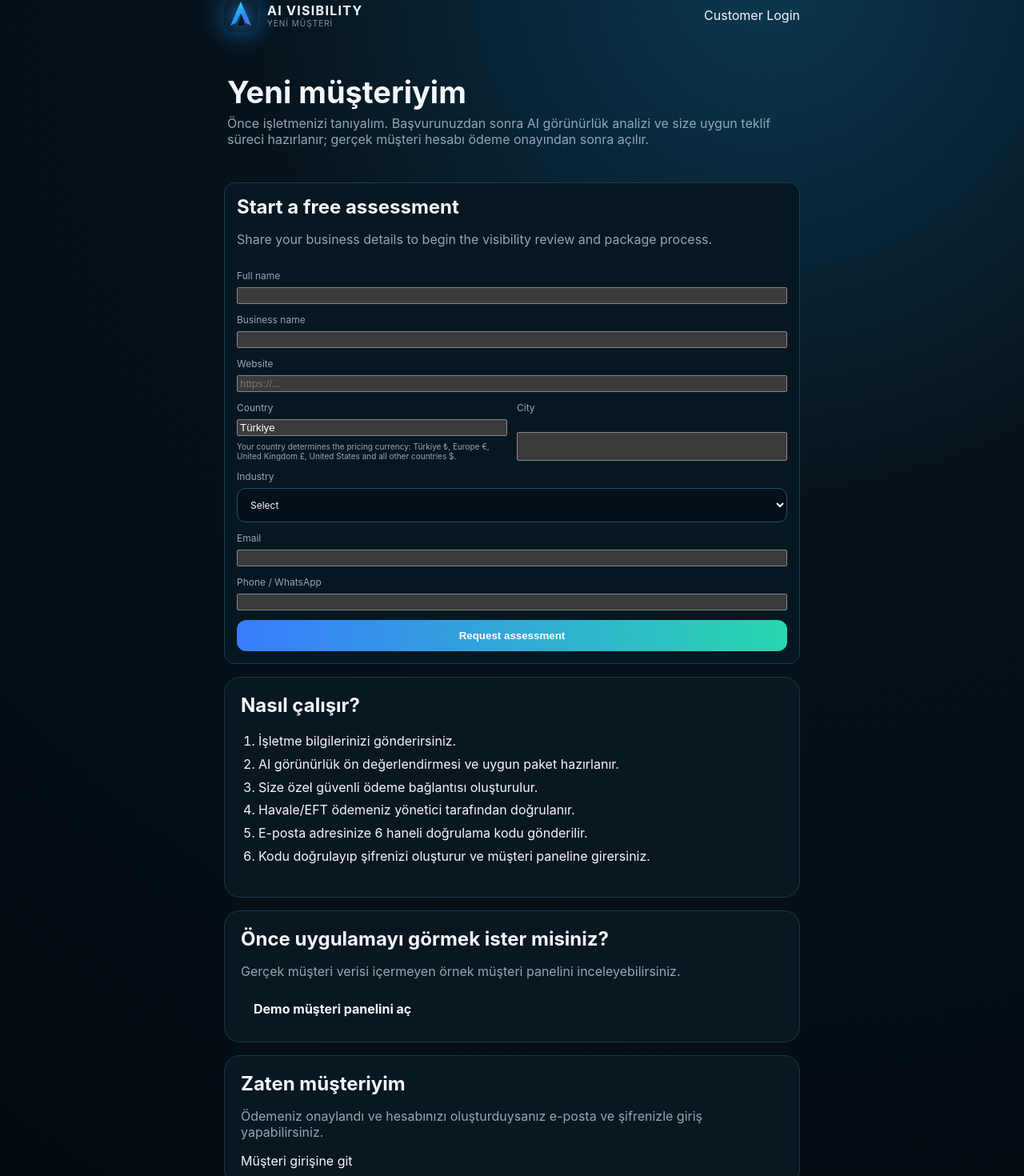
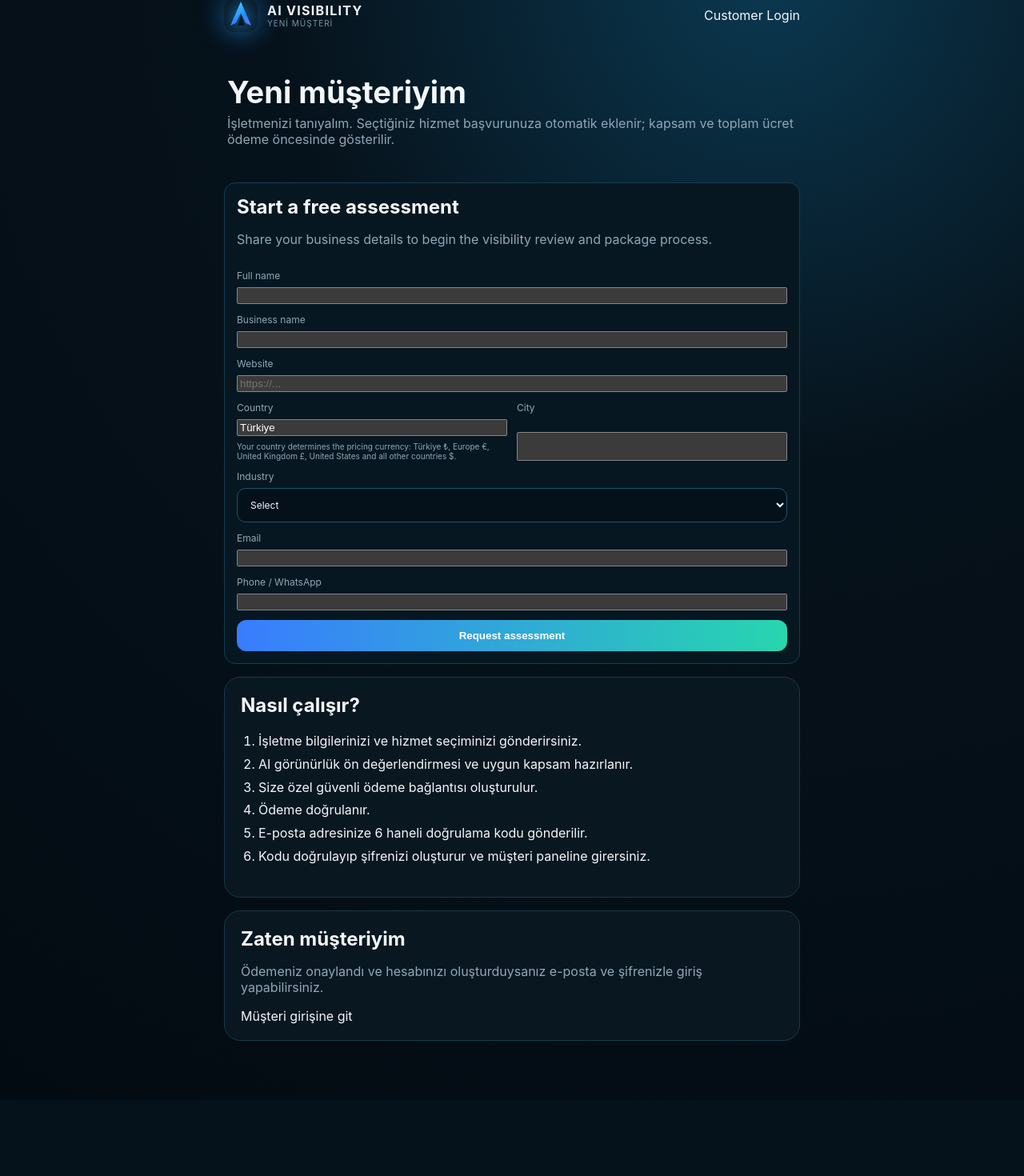
Before and after one commit to mehmetozan-5858/ai-visibility, a Next.js app: page /yeni-musteri in a window 1280 px wide. Shown: the part 30-1500 px from the top of the page at 80% size. After the commit the page ends 1405 px from the top, so only its background shows below. Built offline with nearby package versions, Linux system fonts and the light colour scheme.

Commit message:
Carry selected service through customer lead flow

```diff
--- a/app/yeni-musteri/page.js
+++ b/app/yeni-musteri/page.js
@@ -1,41 +1,14 @@
 import Link from "next/link";
 import NewCustomerLeadForm from "../../components/NewCustomerLeadForm";
-
 export const metadata={title:"Yeni Müşteri | AI Visibility"};
-
-export default function NewCustomerPage(){
+const allowed=new Set(["business-diagnosis","business-solution","business-monitoring"]);
+export default async function NewCustomerPage({searchParams}){
+  const p=await searchParams;const service=allowed.has(String(p?.service||""))?String(p.service):"";
   return <main style={{maxWidth:760,margin:"0 auto",padding:"28px 20px 60px"}}>
-    <header className="top" style={{marginBottom:24}}>
-      <Link href="/demo" className="brand"><span className="logo">A</span><div><strong>AI VISIBILITY</strong><small>YENİ MÜŞTERİ</small></div></Link>
-      <Link href="/musteri-giris" style={{textDecoration:"none"}}>Müşteri Girişi</Link>
-    </header>
-
-    <section className="page-head"><div><h1>Yeni müşteriyim</h1><p>Önce işletmenizi tanıyalım. Başvurunuzdan sonra AI görünürlük analizi ve size uygun teklif süreci hazırlanır; gerçek müşteri hesabı ödeme onayından sonra açılır.</p></div></section>
-
-    <NewCustomerLeadForm/>
-
-    <section className="panel" style={{marginBottom:16}}>
-      <h2>Nasıl çalışır?</h2>
-      <ol style={{lineHeight:1.8,paddingLeft:22}}>
-        <li>İşletme bilgilerinizi gönderirsiniz.</li>
-        <li>AI görünürlük ön değerlendirmesi ve uygun paket hazırlanır.</li>
-        <li>Size özel güvenli ödeme bağlantısı oluşturulur.</li>
-        <li>Havale/EFT ödemeniz yönetici tarafından doğrulanır.</li>
-        <li>E-posta adresinize 6 haneli doğrulama kodu gönderilir.</li>
-        <li>Kodu doğrulayıp şifrenizi oluşturur ve müşteri paneline girersiniz.</li>
-      </ol>
-    </section>
-
-    <section className="panel" style={{marginBottom:16}}>
-      <h2>Önce uygulamayı görmek ister misiniz?</h2>
-      <p>Gerçek müşteri verisi içermeyen örnek müşteri panelini inceleyebilirsiniz.</p>
-      <Link href="/demo" style={{display:"inline-block",padding:"11px 16px",borderRadius:10,textDecoration:"none",fontWeight:700}}>Demo müşteri panelini aç</Link>
-    </section>
-
-    <section className="panel">
-      <h2>Zaten müşteriyim</h2>
-      <p>Ödemeniz onaylandı ve hesabınızı oluşturduysanız e-posta ve şifrenizle giriş yapabilirsiniz.</p>
-      <Link href="/musteri-giris">Müşteri girişine git</Link>
-    </section>
+    <header className="top" style={{marginBottom:24}}><Link href="/demo" className="brand"><span className="logo">A</span><div><strong>AI VISIBILITY</strong><small>YENİ MÜŞTERİ</small></div></Link><Link href="/musteri-giris" style={{textDecoration:"none"}}>Müşteri Girişi</Link></header>
+    <section className="page-head"><div><h1>Yeni müşteriyim</h1><p>İşletmenizi tanıyalım. Seçtiğiniz hizmet başvurunuza otomatik eklenir; kapsam ve toplam ücret ödeme öncesinde gösterilir.</p></div></section>
+    <NewCustomerLeadForm initialService={service}/>
+    <section className="panel" style={{marginBottom:16}}><h2>Nasıl çalışır?</h2><ol style={{lineHeight:1.8,paddingLeft:22}}><li>İşletme bilgilerinizi ve hizmet seçiminizi gönderirsiniz.</li><li>AI görünürlük ön değerlendirmesi ve uygun kapsam hazırlanır.</li><li>Size özel güvenli ödeme bağlantısı oluşturulur.</li><li>Ödeme doğrulanır.</li><li>E-posta adresinize 6 haneli doğrulama kodu gönderilir.</li><li>Kodu doğrulayıp şifrenizi oluşturur ve müşteri paneline girersiniz.</li></ol></section>
+    <section className="panel"><h2>Zaten müşteriyim</h2><p>Ödemeniz onaylandı ve hesabınızı oluşturduysanız e-posta ve şifrenizle giriş yapabilirsiniz.</p><Link href="/musteri-giris">Müşteri girişine git</Link></section>
   </main>;
 }
```
